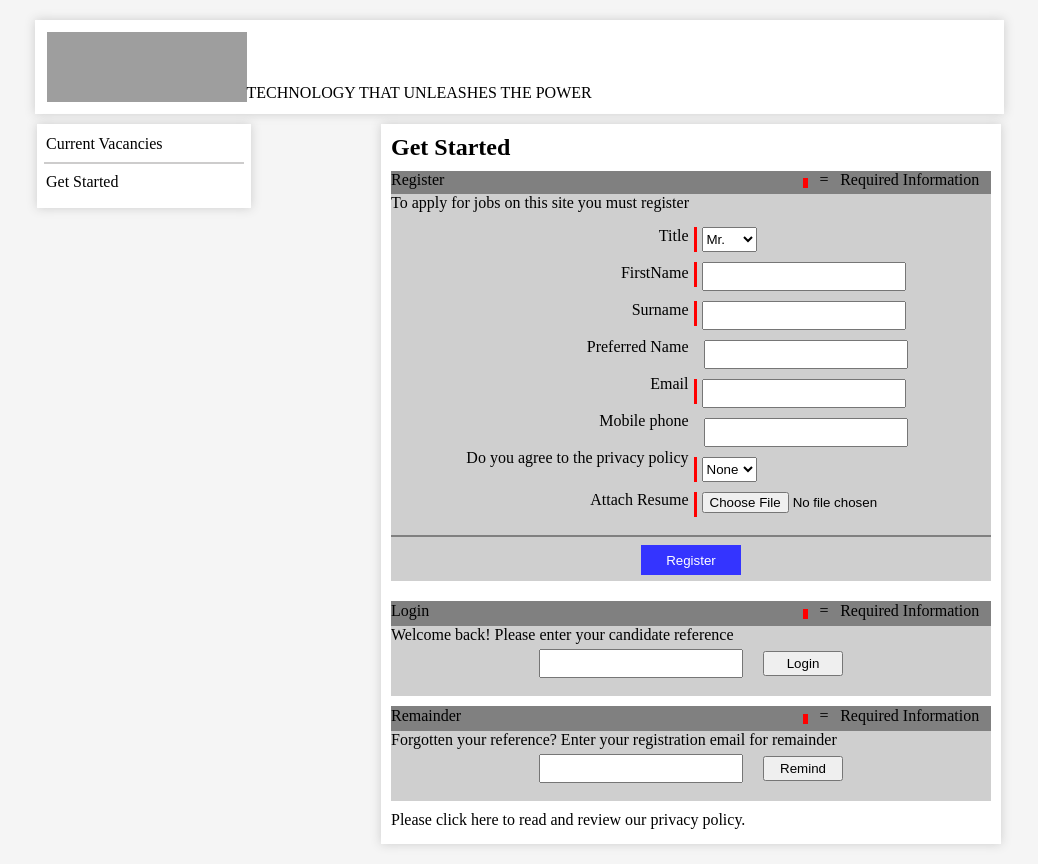
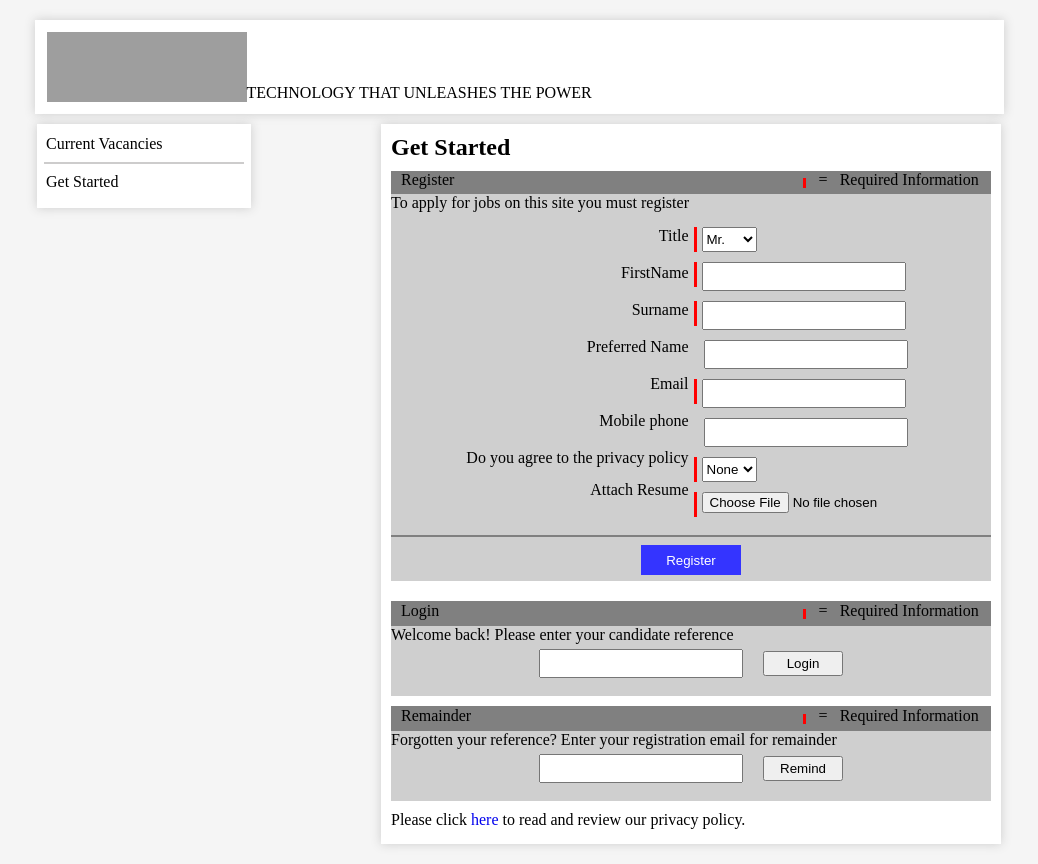
Before and after one commit to Chand-007/ApplicationForm, a React (Vite) app: page / in a window 1280 px wide. Shown: the whole page, without its empty margins (121-1159 px from the left). Built offline with nearby package versions, Linux system fonts and the light colour scheme; grey boxes are pictures that could not be loaded.

Commit message:
adjusted margin

```diff
--- a/src/components/Container3.jsx
+++ b/src/components/Container3.jsx
@@ -167,7 +167,10 @@ export default function Container3(){
                 </div>
             </div>
 
-            <p>Please click here to read and review our privacy policy.</p>
+            <p>Please click
+                <span>
+                    <a href='https://www.solifi.com/trust-center/privacy-policy/'> here</a>
+                    </span> to read and review our privacy policy.</p>
 
         </div>
     )
--- a/src/styles/Container3.css
+++ b/src/styles/Container3.css
@@ -30,6 +30,10 @@
     background-color: grey;
 }
 
+.register>p,.remainder>p,.login>p{
+    margin-left: 10px;
+}
+
 .impcont{
     display:flex;
     align-items: center;
@@ -38,7 +42,7 @@
 }
 
 .red-color{
-    width:5px;
+    width:3px;
     height:10px;
     background-color: red;
 }
@@ -180,3 +184,11 @@
 .container-three p{
     margin-bottom:5px;
 }
+
+.container-three p span a{
+    text-decoration: none;
+}
+
+label:last-child{
+    margin-top:-10px;
+}
```
